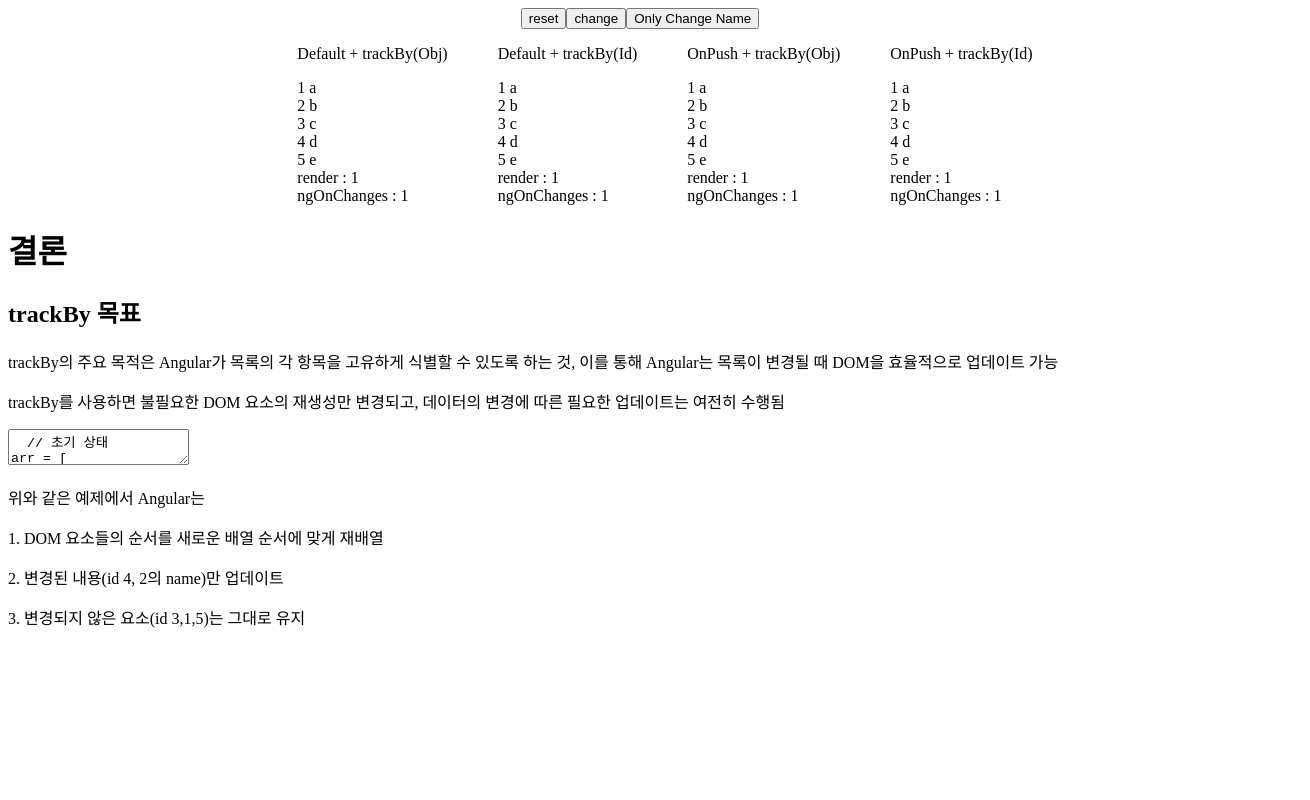
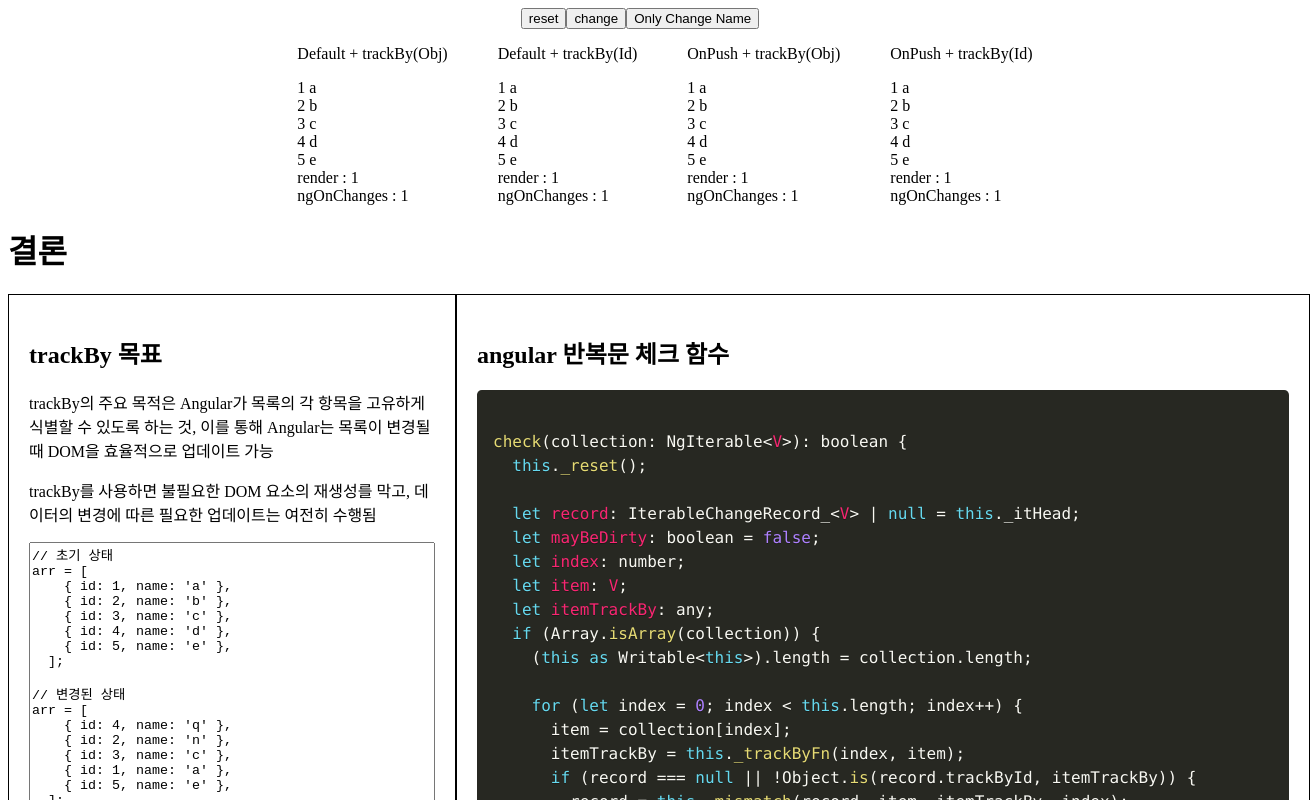
Before and after one commit to rrkkee015/track-by-test, an Angular app: page / in a window 1280 px wide. Shown: the top 800 px of the page, 1310 px wide, since content can reach past the window. Built offline with nearby package versions, Linux system fonts and the light colour scheme.

Commit message:
feat: add explanation with angular code

```diff
--- a/src/app/app.component.html
+++ b/src/app/app.component.html
@@ -18,16 +18,19 @@
   </div>
 </div>
 <h1>결론</h1>
+<div style="display: flex">
+  <div style="display: block; border: solid 0.1rem; padding: 20px">
     <h2>trackBy 목표</h2>
     <p>
       trackBy의 주요 목적은 Angular가 목록의 각 항목을 고유하게 식별할 수 있도록
-  하는 것, 이를 통해 Angular는 목록이 변경될 때 DOM을 효율적으로 업데이트 가능
+      하는 것, 이를 통해 Angular는 목록이 변경될 때 DOM을 효율적으로 업데이트
+      가능
     </p>
     <p>
-  trackBy를 사용하면 불필요한 DOM 요소의 재생성만 변경되고, 데이터의 변경에 따른
+      trackBy를 사용하면 불필요한 DOM 요소의 재생성를 막고, 데이터의 변경에 따른
       필요한 업데이트는 여전히 수행됨
     </p>
-<textarea>
+    <textarea style="height: 300px; width: 400px">
 // 초기 상태
 arr = [
     { id: 1, name: 'a' },
@@ -45,8 +48,99 @@ arr = [
     { id: 1, name: 'a' },
     { id: 5, name: 'e' },
   ];
-</textarea>
+  </textarea
+    >
     <p>위와 같은 예제에서 Angular는</p>
-<p>1. DOM 요소들의 순서를 새로운 배열 순서에 맞게 재배열</p>
+    <p>
+      1. DOM 요소들의 순서를 새로운 배열 순서에 맞게 재배열(링크드 리스트로
+      갈아끼운다)
+    </p>
     <p>2. 변경된 내용(id 4, 2의 name)만 업데이트</p>
     <p>3. 변경되지 않은 요소(id 3,1,5)는 그대로 유지</p>
+  </div>
+  <div style="display: block; border: solid 0.1rem; padding: 20px">
+    <h2>angular 반복문 체크 함수</h2>
+    <pre><code class="language-javascript">
+check(collection: NgIterable&lt;V&gt;): boolean {{'{'}}
+  this._reset();
+
+  let record: IterableChangeRecord_&lt;V&gt; | null = this._itHead;
+  let mayBeDirty: boolean = false;
+  let index: number;
+  let item: V;
+  let itemTrackBy: any;
+  if (Array.isArray(collection)) {{'{'}}
+    (this as Writable&lt;this&gt;).length = collection.length;
+
+    for (let index = 0; index &lt; this.length; index++) {{'{'}}
+      item = collection[index];
+      itemTrackBy = this._trackByFn(index, item);
+      if (record === null || !Object.is(record.trackById, itemTrackBy)) {{'{'}}
+        record = this._mismatch(record, item, itemTrackBy, index);
+        mayBeDirty = true;
+      {{'}'}} else {{'{'}}
+        if (mayBeDirty) {{'{'}}
+          // TODO(misko): can we limit this to duplicates only?
+          record = this._verifyReinsertion(record, item, itemTrackBy, index);
+        {{'}'}}
+        if (!Object.is(record.item, item)) this._addIdentityChange(record, item);
+      {{'}'}}
+
+      record = record._next;
+    {{'}'}}
+  {{'}'}} else {{'{'}}
+    index = 0;
+    iterateListLike(collection, (item: V) =&gt; {{'{'}}
+      itemTrackBy = this._trackByFn(index, item);
+      if (record === null || !Object.is(record.trackById, itemTrackBy)) {{'{'}}
+        record = this._mismatch(record, item, itemTrackBy, index);
+        mayBeDirty = true;
+      {{'}'}} else {{'{'}}
+        if (mayBeDirty) {{'{'}}
+          // TODO(misko): can we limit this to duplicates only?
+          record = this._verifyReinsertion(record, item, itemTrackBy, index);
+        {{'}'}}
+        if (!Object.is(record.item, item)) this._addIdentityChange(record, item);
+      {{'}'}}
+      record = record._next;
+      index++;
+    {{'}'}});
+    (this as Writable&lt;this&gt;).length = index;
+  {{'}'}}
+
+  this._truncate(record);
+  (this as Writable&lt;this&gt;).collection = collection;
+  return this.isDirty;
+{{'}'}}
+
+  /** &#64;internal */
+  _reinsertAfter(
+    record: IterableChangeRecord_&lt;V&gt;,
+    prevRecord: IterableChangeRecord_&lt;V&gt; | null,
+    index: number,
+  ): IterableChangeRecord_&lt;V&gt; {{'{'}}
+    if (this._unlinkedRecords !== null) {{'{'}}
+      this._unlinkedRecords.remove(record);
+    {{'}'}}
+    const prev = record._prevRemoved;
+    const next = record._nextRemoved;
+
+    if (prev === null) {{'{'}}
+      this._removalsHead = next;
+    {{'}'}} else {{'{'}}
+      prev._nextRemoved = next;
+    {{'}'}}
+    if (next === null) {{'{'}}
+      this._removalsTail = prev;
+    {{'}'}} else {{'{'}}
+      next._prevRemoved = prev;
+    {{'}'}}
+
+    this._insertAfter(record, prevRecord, index);
+    this._addToMoves(record, index);
+    return record;
+  {{'}'}}
+
+    </code></pre>
+  </div>
+</div>
```
Lines whose indentation alone changed are shown as unchanged.
